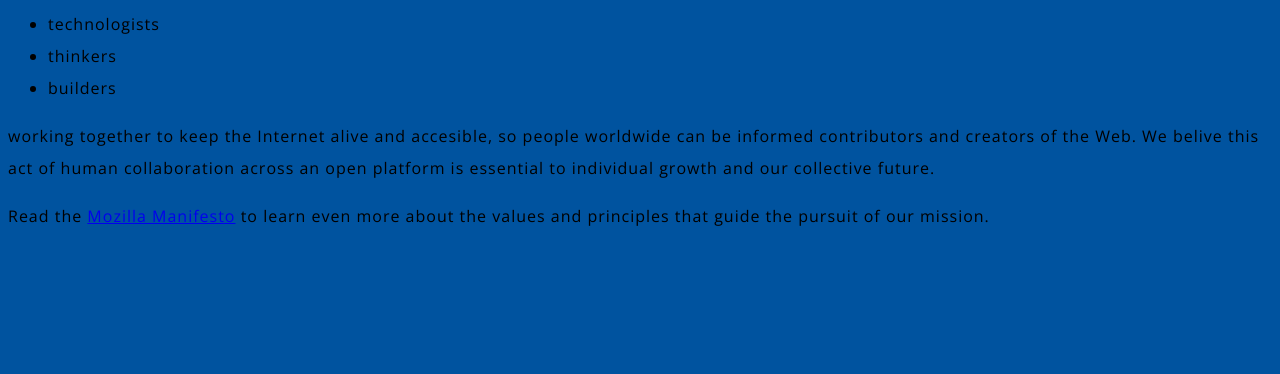
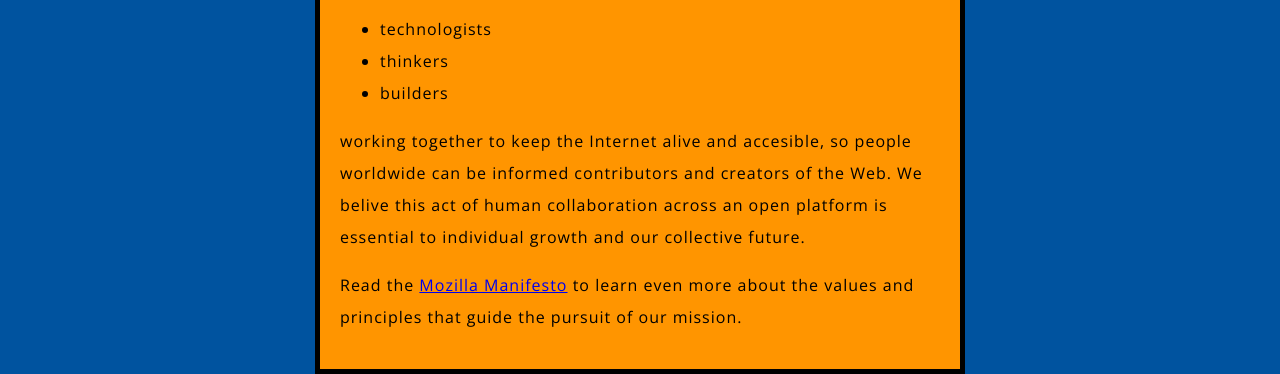
Before and after one commit to jakesteckler/mozilla-website-2, a plain HTML site: page index.html in a window 1280 px wide. Shown: the part 521-895 px from the top of the page. Before the commit the page ends 800 px from the top, so only its background shows below. Drawn offline with nearby package versions, Linux system fonts and the light colour scheme.

Commit message:
style the body with background color and border

```diff
--- a/styles/style.css
+++ b/styles/style.css
@@ -18,3 +18,11 @@ li {
 html {
   background-color: #00539f;
 }
+
+body {
+  width: 600px;
+  margin: 0 auto;
+  background-color: #ff9500;
+  padding: 0 20px 20px 20px;
+  border: 5px solid black;
+}
```
